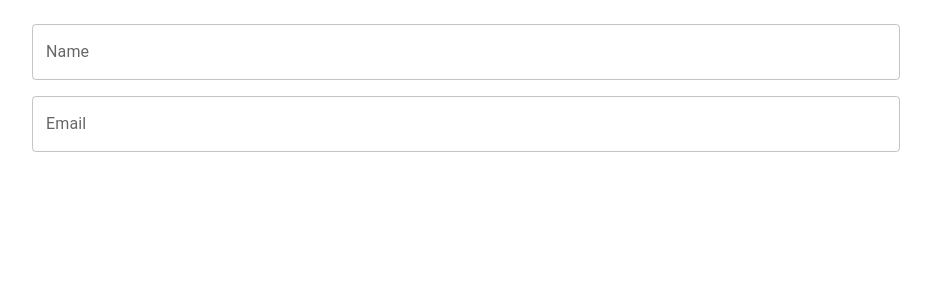
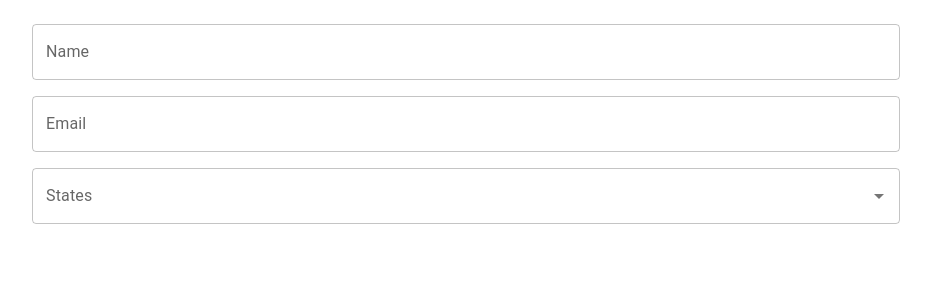
Before and after one commit to Shruthikshetty/react-hook-form-example, a React (Vite) app: page / in a window 1280 px wide. Shown: the top 300 px of the page, without its empty margins (174-1105 px from the left). Built offline with nearby package versions, Linux system fonts and the light colour scheme.

Commit message:
add custom autocomplete compoenent

```diff
--- a/src/App.tsx
+++ b/src/App.tsx
@@ -1,9 +1,9 @@
-import Users from "./users/components/Users";
+import { UsersProvider } from "./users/components/UsersProvider";
 
 function App() {
   return (
     <div>
-      <Users />
+      <UsersProvider />
     </div>
   );
 }
--- /dev/null
+++ b/src/components/RHFAutocomplete.tsx
@@ -0,0 +1,62 @@
+import { Autocomplete, Box, TextField, Checkbox } from "@mui/material";
+import { Controller, FieldValues, Path, useFormContext } from "react-hook-form";
+import { Options } from "../types/options";
+import CheckBoxBlank from "@mui/icons-material/CheckBoxOutlineBlank";
+import CheckedIcon from "@mui/icons-material/CheckBox";
+
+type RHFAutocompleteProps<T extends FieldValues> = {
+  name: Path<T>;
+  options: Options[];
+  label: string;
+};
+
+export default function RHFAutocomplete<T extends FieldValues>({
+  name,
+  options,
+  label,
+}: RHFAutocompleteProps<T>) {
+  const { control } = useFormContext();
+  return (
+    <Controller
+      control={control}
+      name={name}
+      render={({ field: { value, onChange, ref }, fieldState: { error } }) => (
+        <Autocomplete
+          options={options}
+          value={value.map((id: string) =>
+            options.find((item) => item.id === id)
+          )}
+          getOptionLabel={(option) =>
+            options.find((item) => item.id === option.id)?.label ?? ""
+          }
+          onChange={(_, newValue) => {
+            onChange(newValue.map((item) => item.id));
+          }}
+          isOptionEqualToValue={(option, newValue) => option.id === newValue.id}
+          multiple
+          disableCloseOnSelect
+          renderInput={(params) => (
+            <TextField
+              {...params}
+              fullWidth
+              inputRef={ref}
+              error={!!error}
+              helperText={error?.message}
+              label={label}
+            ></TextField>
+          )}
+          renderOption={(props, option, { selected }) => (
+            <Box component="li" {...props}>
+              <Checkbox
+                icon={<CheckBoxBlank />}
+                checkedIcon={<CheckedIcon />}
+                checked={selected}
+              />
+              {option.label}
+            </Box>
+          )}
+        />
+      )}
+    />
+  );
+}
--- /dev/null
+++ b/src/types/options.ts
@@ -0,0 +1 @@
+export type Options = { id: string; label: string };
--- a/src/users/components/Users.tsx
+++ b/src/users/components/Users.tsx
@@ -1,18 +1,30 @@
-import { useForm } from "react-hook-form";
-import { Paper, Stack, TextField, Container } from "@mui/material";
+import { useFormContext } from "react-hook-form";
+import {
+  Stack,
+  TextField,
+  Container,
+} from "@mui/material";
 import type { Schema } from "../types/schema";
-import { schema } from "../types/schema";
-import { zodResolver } from "@hookform/resolvers/zod";
+import RHFAutocompleteProps from "../../components/RHFAutocomplete";
+
+const STATES = [
+  { id: "1", label: "Texas" },
+  { id: "2", label: "California" },
+  { id: "3", label: "New York" },
+  { id: "4", label: "Florida" },
+  { id: "5", label: "Illinois" },
+  { id: "6", label: "Pennsylvania" },
+  { id: "7", label: "Ohio" },
+  { id: "8", label: "Georgia" },
+  { id: "9", label: "North Carolina" },
+  { id: "1", label: "Michigan" },
+];
 
 export function Users() {
   const {
     register,
     formState: { errors },
-  } = useForm<Schema>({
-    mode: "all",
-    resolver: zodResolver(schema),
-  });
-
+  } = useFormContext<Schema>();
   return (
     <>
       <Container maxWidth={"md"} style={{ padding: "1em" }}>
@@ -29,6 +41,11 @@ export function Users() {
             error={!!errors.email}
             helperText={errors.email?.message}
           />
+          <RHFAutocompleteProps<Schema>
+            name={"states"}
+            label="States"
+            options={STATES}
+          />
         </Stack>
       </Container>
     </>
--- /dev/null
+++ b/src/users/components/UsersProvider.tsx
@@ -0,0 +1,20 @@
+import { FormProvider, useForm } from "react-hook-form";
+import Users from "./Users";
+import { zodResolver } from "@hookform/resolvers/zod";
+import { DevTool } from "@hookform/devtools";
+import { defaultValues, Schema, schema } from "../types/schema";
+
+export function UsersProvider() {
+  const methods = useForm<Schema>({
+    mode: "all",
+    resolver: zodResolver(schema),
+    defaultValues,
+  });
+  return (
+    <FormProvider {...methods}>
+      <Users />
+      {/* purely for development purposes */}
+      <DevTool control={methods.control} />
+    </FormProvider>
+  );
+}
--- a/src/users/types/schema.ts
+++ b/src/users/types/schema.ts
@@ -7,7 +7,7 @@ export const schema = z.object({
   name: z.string().min(1, { message: "Required" }),
   email: z
     .string()
-    .min(1, { message: "email is required" })
+    .min(1, { message: "Email is required" })
     .refine(
       (text) => {
         // validate the user entered text to be a valied email
@@ -15,7 +15,14 @@ export const schema = z.object({
       },
       { message: "Email not valied" }
     ),
+  states: z.array(z.string().min(1).max(2)),
 });
 
 // get the type of our schema :) so now we have type safty for our form
 export type Schema = z.infer<typeof schema>;
+
+export const defaultValues: Schema = {
+  name: "",
+  email: "",
+  states: [],
+};
```
